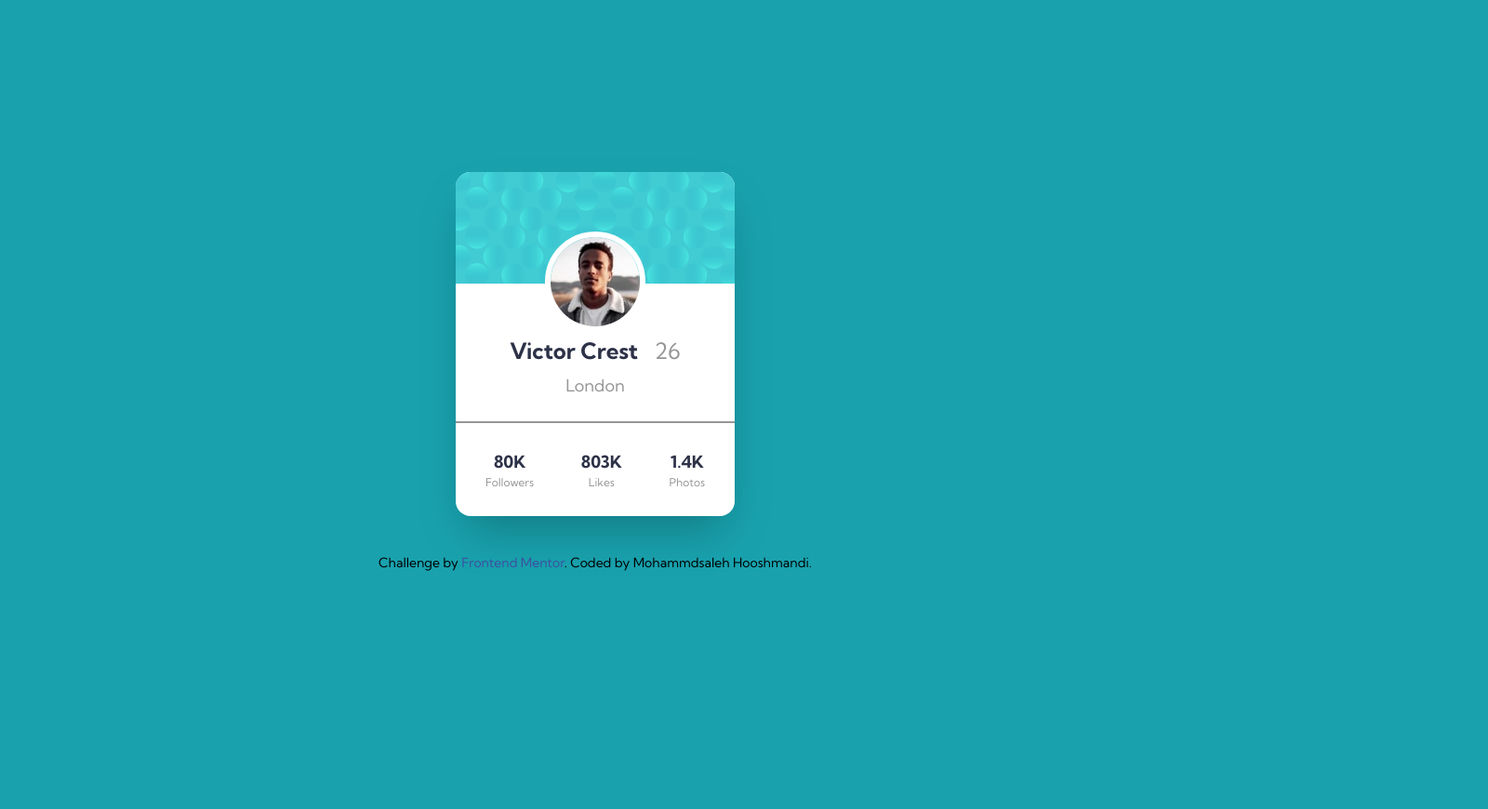
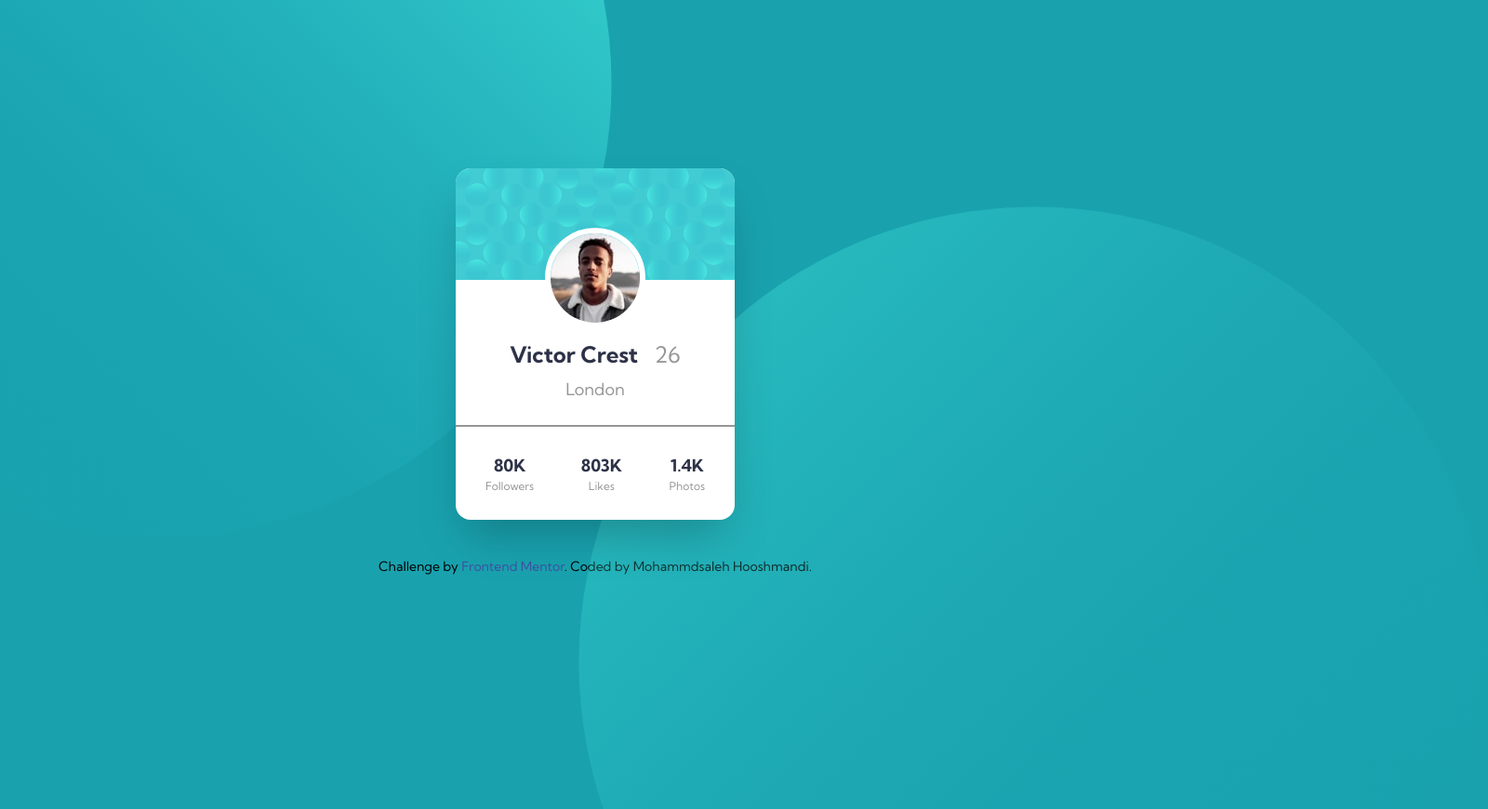
Before and after one commit to Mohammdsaleh-Hooshmandi/Profile-card, a website: page index.html in a window 1280 px wide. Shown: the whole page at 93% size, 1600 px wide, since content can reach past the window. Before the commit the page ends 800 px from the top, so only its background shows below. Drawn offline with Linux system fonts and the light colour scheme.

Commit message:
add tow bg image

```diff
--- a/index.html
+++ b/index.html
@@ -21,7 +21,10 @@
   <title>Frontend Mentor | Profile card component</title>
 </head>
 
-<body class="h-screen flex flex-col items-center justify-center bg-Dark-cyan">
+<body class="h-screen flex flex-col items-center justify-center bg-Dark-cyan overflow-hidden">
+
+    <img src="images/bg-pattern-top.svg" alt="background pattern" class="absolute -left-1/4 -top-1/2">
+    <img src="images/bg-pattern-bottom.svg" alt="background pattern" class="absolute -right-1/4 -bottom-1/2">
 
   <main>
     <div class="relative max-w-[300px] rounded-2xl overflow-hidden text-center bg-white shadow-2xl">
@@ -31,7 +34,7 @@
 
       <img src="images/image-victor.jpg" alt="user image" class="absolute left-1/2 -translate-x-1/2 top-16 rounded-full border-[6px] border-white">
 
-      <h1 class="text-2xl mt-14">
+      <h1 class="text-2xl mt-16">
         <span class="text-Very-dark-desaturated-blue font-bold">Victor Crest</span>
         <span class="inline-block text-Dark-gray ml-3">26</span>
       </h1>
```
Also changed, not shown: css/style.css.
